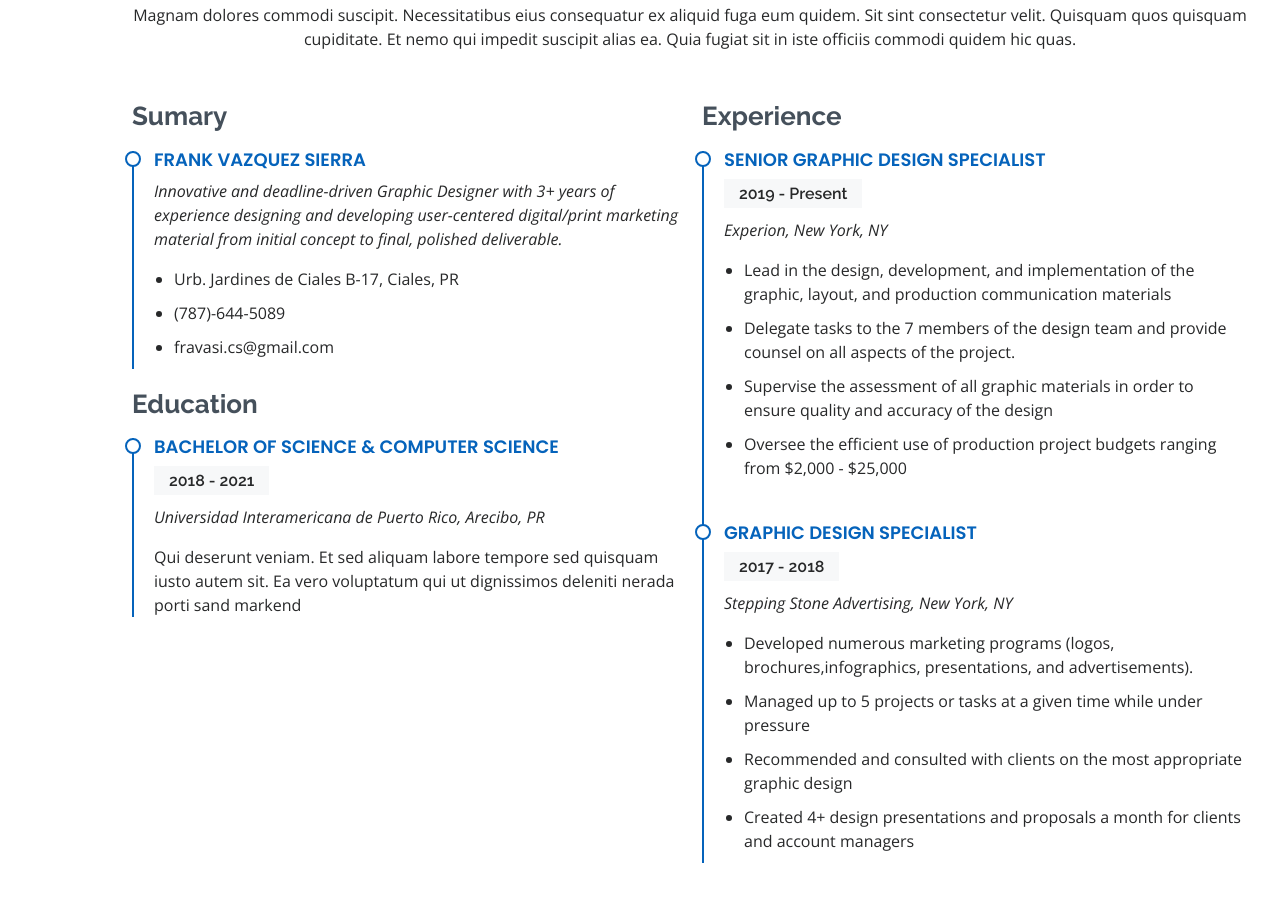
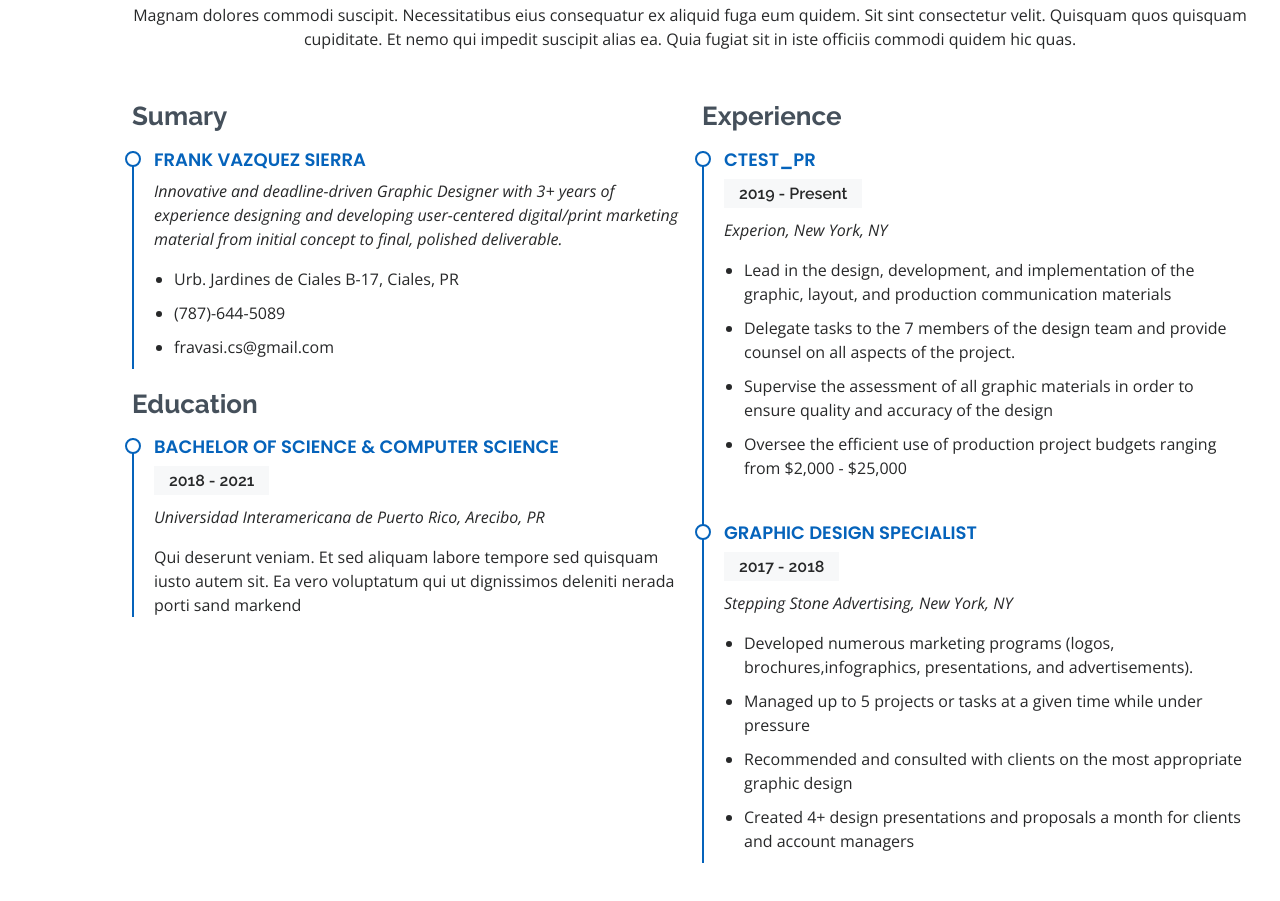
Before and after one commit to fravasi-cs/FVS_Portfolio, a plain HTML site: page index.html in a window 1280 px wide. Shown: the part 935-1836 px from the top of the page. Drawn offline with nearby package versions, Linux system fonts and the light colour scheme.

Commit message:
Update index.html

```diff
--- a/index.html
+++ b/index.html
@@ -207,7 +207,7 @@
           <div class="col-lg-6">
             <h3 class="resume-title">Experience</h3>
             <div class="resume-item">
-              <h4>Senior graphic design specialist</h4>
+              <h4>CTest_PR</h4>
               <h5>2019 - Present</h5>
               <p><em>Experion, New York, NY </em></p>
               <ul>
```
